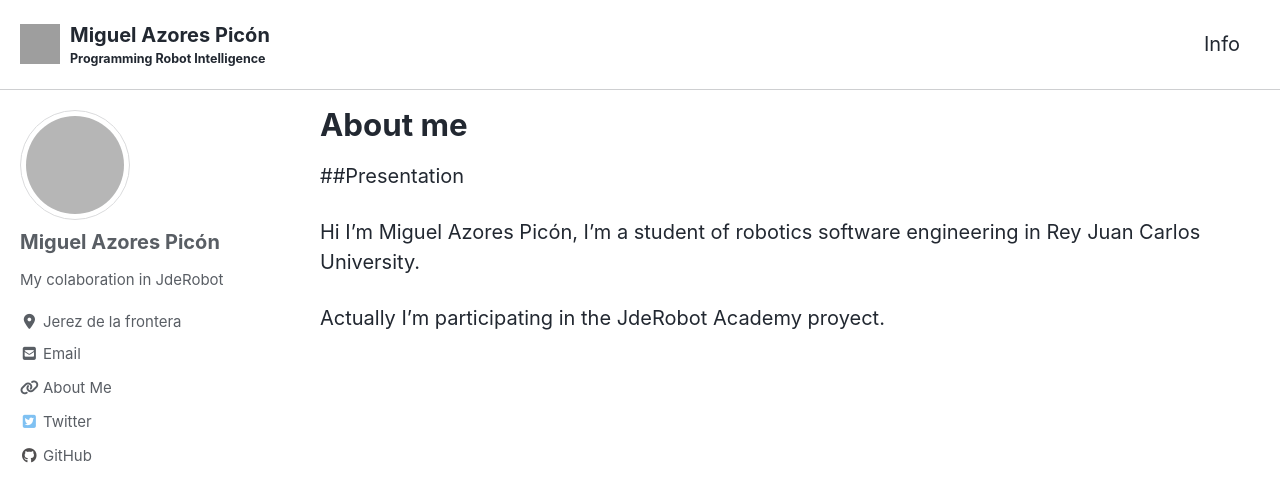
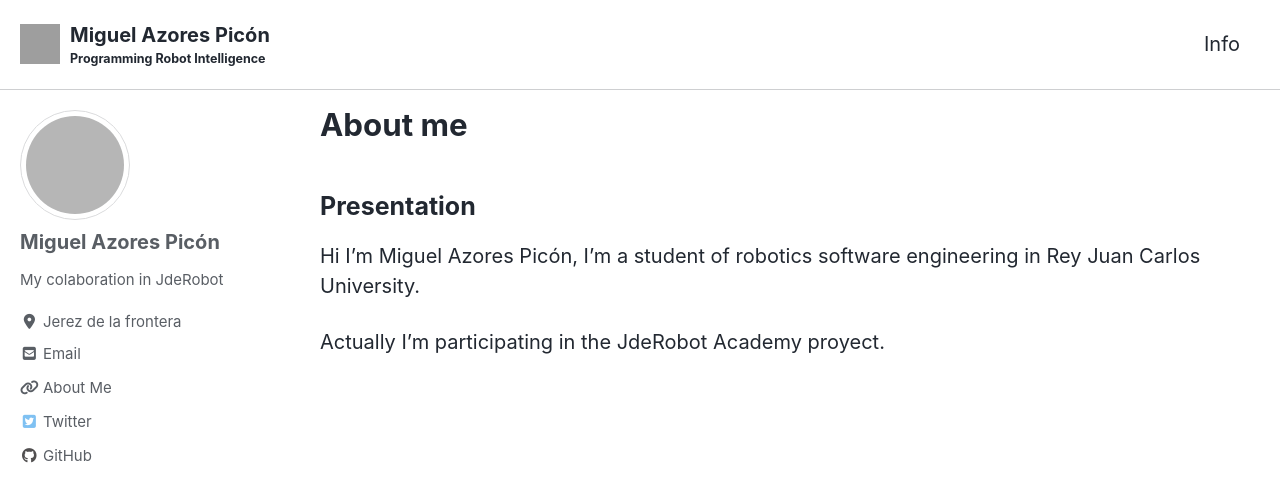
Before and after one commit to TheRoboticsClub/colab-2020-Miguel-Azores, a Jekyll site: the page built from docs/_pages/about.md, in a window 1280 px wide and 900 px high. Shown: the top 502 px of the window. Built offline with Jekyll 4.4.1, drawn with Linux system fonts in a browser that asks for light colours; cached includes are drawn as plain includes; nearby versions of some CDN libraries; some of the changed lines change nothing that is shown; grey boxes are pictures that could not be loaded.

Commit message:
personal information

```diff
--- a/docs/_pages/about.md
+++ b/docs/_pages/about.md
@@ -5,9 +5,16 @@
 
 classes: wide
 
+toc: true
+toc_label: "TOC Visual Follow Line"
+toc_icon: "cog"
+
+<!--- layout: archive --->
+
+<!--- classes: wide --->
 ---
 
-##Presentation
+## Presentation
 
 Hi I'm Miguel Azores Picón, I'm a student of robotics software engineering in Rey Juan Carlos University.
 
```
